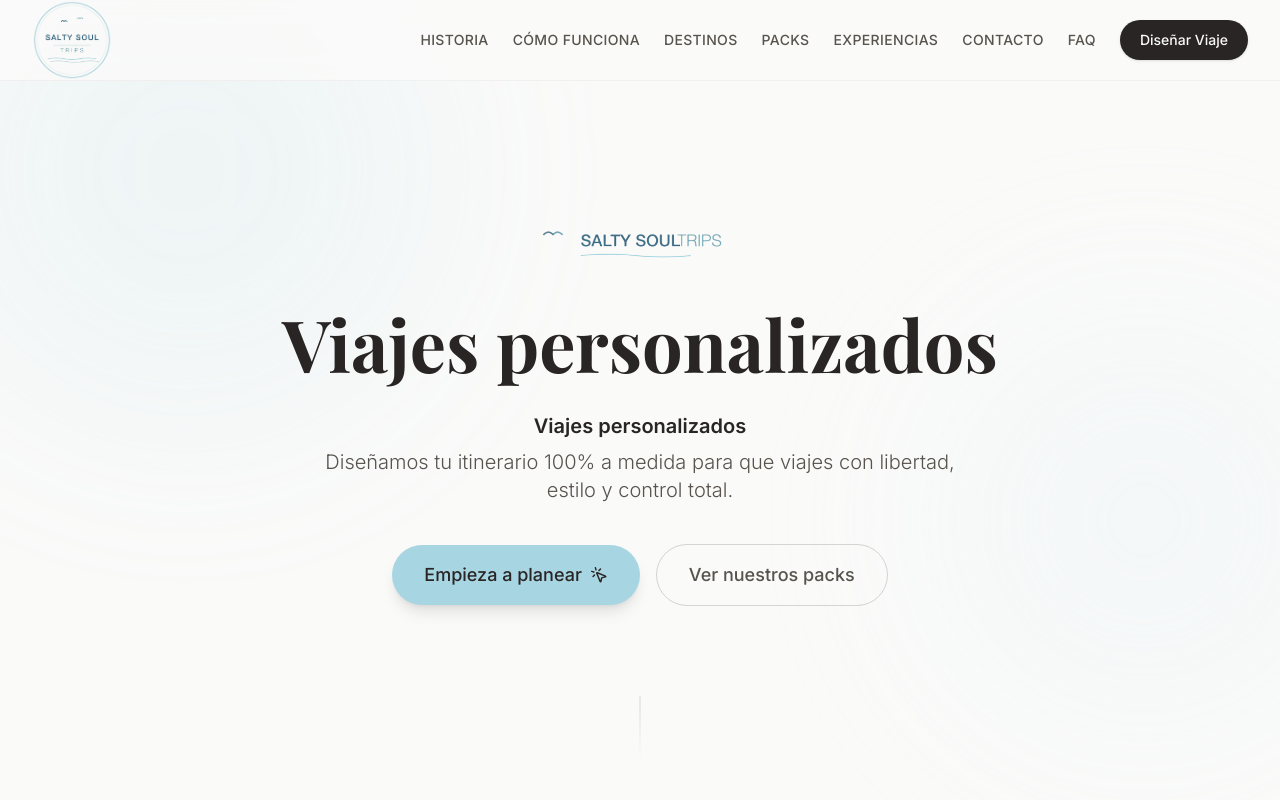
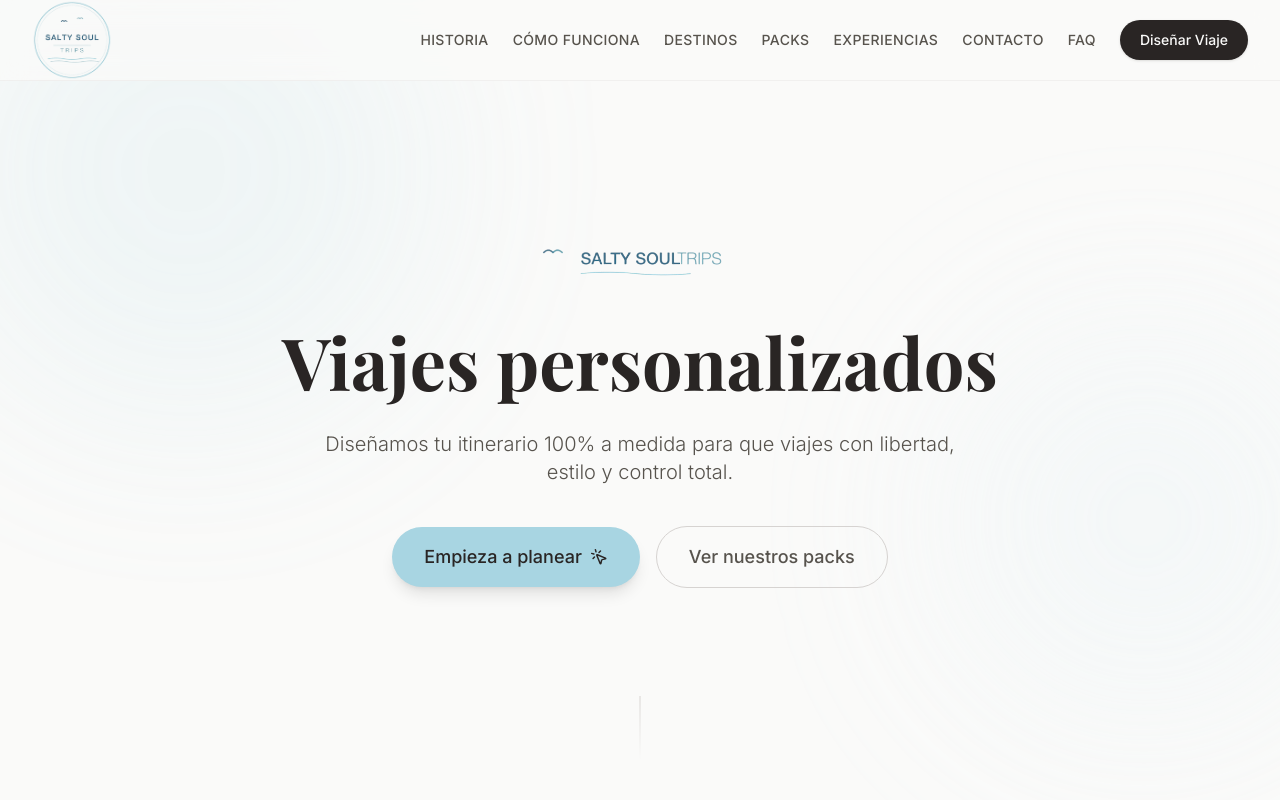
Before and after one commit to saltysoultrips/saltysoultrips, a React (Vite) app: page / in a window 1280 px wide. Shown: the top 800 px of the page. Built offline with nearby package versions, Linux system fonts and the light colour scheme; a web font is replaced by a local one.

Commit message:
mejora web

```diff
--- a/src/components/sections/Hero.jsx
+++ b/src/components/sections/Hero.jsx
@@ -28,9 +28,6 @@ export default function Hero() {
             Viajes personalizados <br className="hidden md:block" />
           </h1>
           <p className="mt-4 max-w-2xl mx-auto text-xl text-stone-600 mb-10 font-light">
-            <span className="block font-semibold text-stone-800 mb-2">
-              Viajes personalizados
-            </span>
             Diseñamos tu itinerario 100% a medida para que viajes con libertad,
             estilo y control total.
           </p>
```
